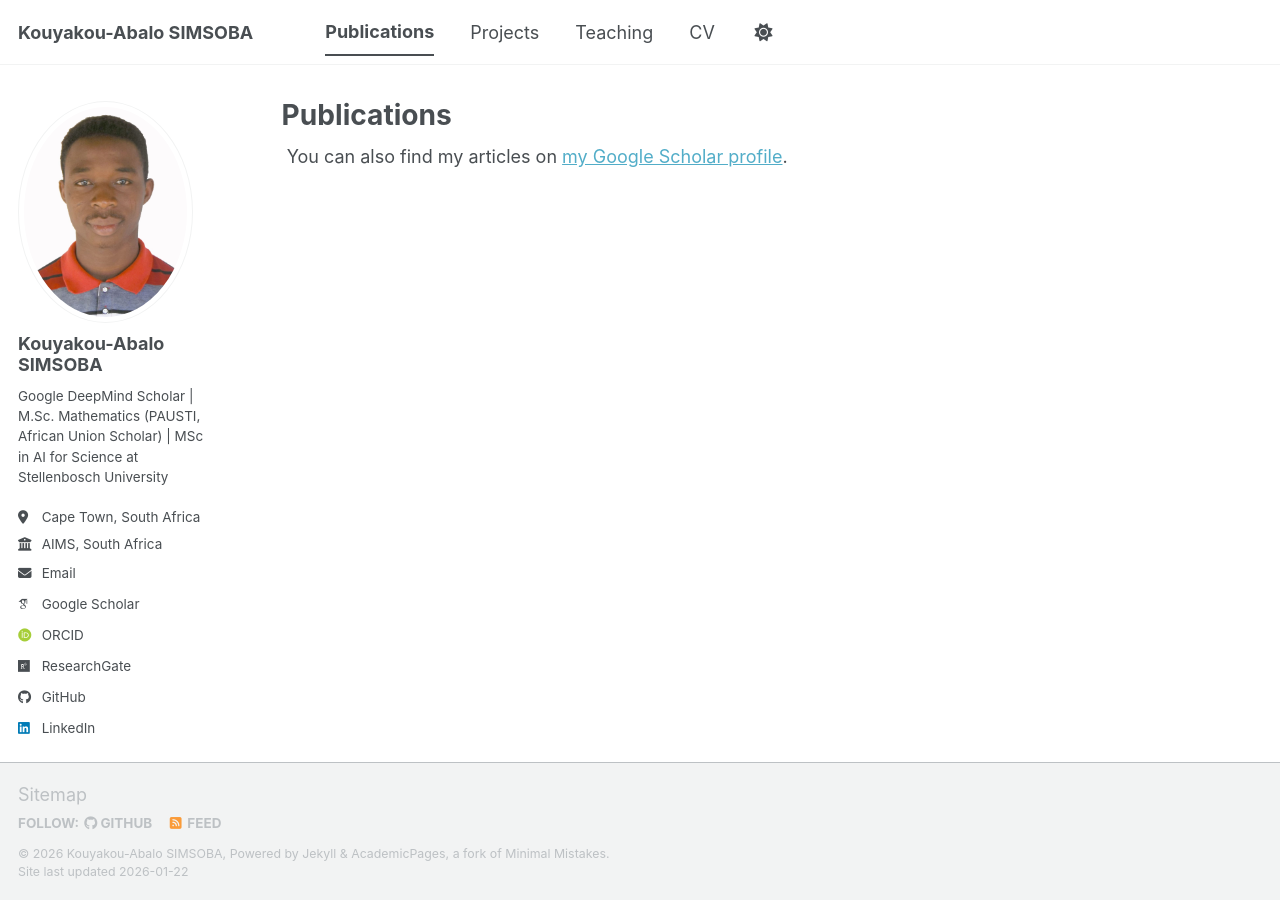
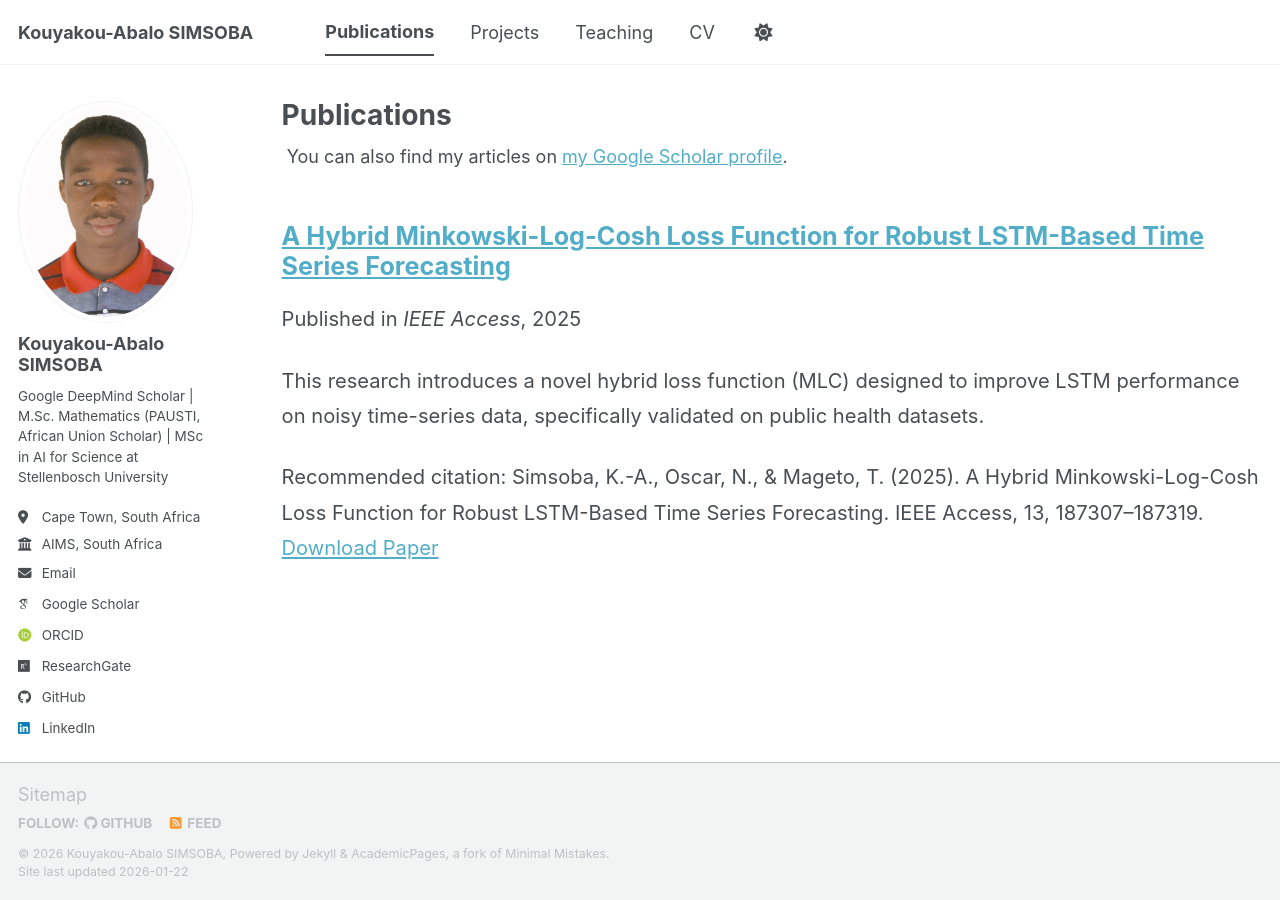
Before and after one commit to simsoba-research/simsoba-research.github.io, a Jekyll site: the page built from _pages/publications.html, in a window 1280 px wide. Built offline with Jekyll 4.4.1, drawn with Linux system fonts in a browser that asks for light colours; some web fonts are replaced; a script bundle is joined from its source files by our own code; library files that are not in the unit come from our copies; part of the change alters nothing that is shown.

Commit message:
Update 2009-10-01-paper-title-number-1.md

````diff
--- a/_publications/2009-10-01-paper-title-number-1.md
+++ b/_publications/2009-10-01-paper-title-number-1.md
@@ -1,7 +1,93 @@
+---
+title: "A Hybrid Minkowski-Log-Cosh Loss Function for Robust LSTM-Based Time Series Forecasting"
+collection: publications
+category: manuscripts
+permalink: /publication/2025-hybrid-minkowski-log-cosh
+excerpt: "This research introduces a novel hybrid loss function (MLC) designed to improve LSTM performance on noisy time-series data, specifically validated on public health datasets."
+date: 2025-02-15
+venue: "IEEE Access"
+paperurl: "https://doi.org/10.1109/ACCESS.2025.3626795"
+citation: "Simsoba, K.-A., Oscar, N., & Mageto, T. (2025). A Hybrid Minkowski-Log-Cosh Loss Function for Robust LSTM-Based Time Series Forecasting. IEEE Access, 13, 187307–187319."
+mathjax: true
+---
+
+## Abstract
+
+Robust learning is essential for time-series forecasting in real-world settings where data are noisy, irregular, or contaminated by outliers. This paper proposes a **Hybrid Minkowski–Log–Cosh (MLC) loss function**, a tunable and theoretically grounded objective designed to improve the stability and accuracy of **LSTM-based forecasting models**. The method is validated on long-horizon public health data, with a particular focus on malaria incidence forecasting.
+
+---
+
+## Loss Function Definition
+
+Let $y_i$ and $\hat{y}_i$ denote the true and predicted values at time $i$.
+The proposed loss is defined as
+
 \[
-\frac{\partial^2 \mathcal{L}_{\mathrm{MLC}}}{\partial \hat{y}_i^2}
+\mathcal{L}_{\mathrm{MLC}}(y,\hat{y})
 =
-p(p-1)\big[\log(\cosh(\varepsilon_i))\big]^{p-2}\tanh^2(\varepsilon_i)
-+
-p\big[\log(\cosh(\varepsilon_i))\big]^{p-1}\operatorname{sech}^2(\varepsilon_i)
+\frac{1}{N}\sum_{i=1}^{N}
+\left[\log\!\big(\cosh(y_i - \hat{y}_i)\big)\right]^p,
 \]
+
+where $p>0$ is a **Minkowski exponent** controlling the trade-off between robustness to outliers and error sensitivity.
+
+**Special cases**
+- $p = 1$: Log-Cosh loss
+- $p \approx 2$: MSE-like behavior
+- $p < 2$: increased robustness to outliers
+
+---
+
+## Empirical Evaluation
+
+The proposed loss was evaluated using **LSTM models** on **11 years (2013–2023)** of monthly malaria incidence data.
+
+On clean data, the MLC loss reduced **MAPE from 20.96% (MSE) to 18.23%**, while also achieving lower MAE and RMSE.
+Under synthetic outlier contamination, the loss demonstrated significantly improved robustness, reducing median absolute error and yielding approximately **117,000 fewer mispredicted cases** compared to standard MSE training.
+
+All improvements were obtained with **$\mathcal{O}(N)$ computational complexity**, matching standard regression losses.
+
+---
+
+## Key Contributions
+
+- **Novel hybrid loss function** with tunable robustness
+- **Improved forecasting accuracy** on real public health time series
+- **Stable training behavior** under noisy and outlier-contaminated data
+- **Plug-and-play compatibility** with LSTM and deep learning models
+
+---
+
+[Access the full paper here](https://doi.org/10.1109/ACCESS.2025.3626795)
+
+---
+
+## How to Cite
+
+### APA
+Simsoba, K.-A., Oscar, N., & Mageto, T. (2025).
+*A Hybrid Minkowski-Log-Cosh Loss Function for Robust LSTM-Based Time Series Forecasting*.
+**IEEE Access, 13**, 187307–187319.
+https://doi.org/10.1109/ACCESS.2025.3626795
+
+---
+
+### IEEE
+K.-A. Simsoba, N. Oscar, and T. Mageto,
+“A Hybrid Minkowski-Log-Cosh Loss Function for Robust LSTM-Based Time Series Forecasting,”
+*IEEE Access*, vol. 13, pp. 187307–187319, 2025,
+doi:10.1109/ACCESS.2025.3626795.
+
+---
+
+### BibTeX
+```bibtex
+@article{Simsoba2025MLC,
+  author  = {Simsoba, Kouyakou-Abalo and Oscar, Ngesa and Mageto, Thomas},
+  title   = {A Hybrid Minkowski-Log-Cosh Loss Function for Robust LSTM-Based Time Series Forecasting},
+  journal = {IEEE Access},
+  volume  = {13},
+  pages   = {187307--187319},
+  year    = {2025},
+  doi     = {10.1109/ACCESS.2025.3626795}
+}
````
